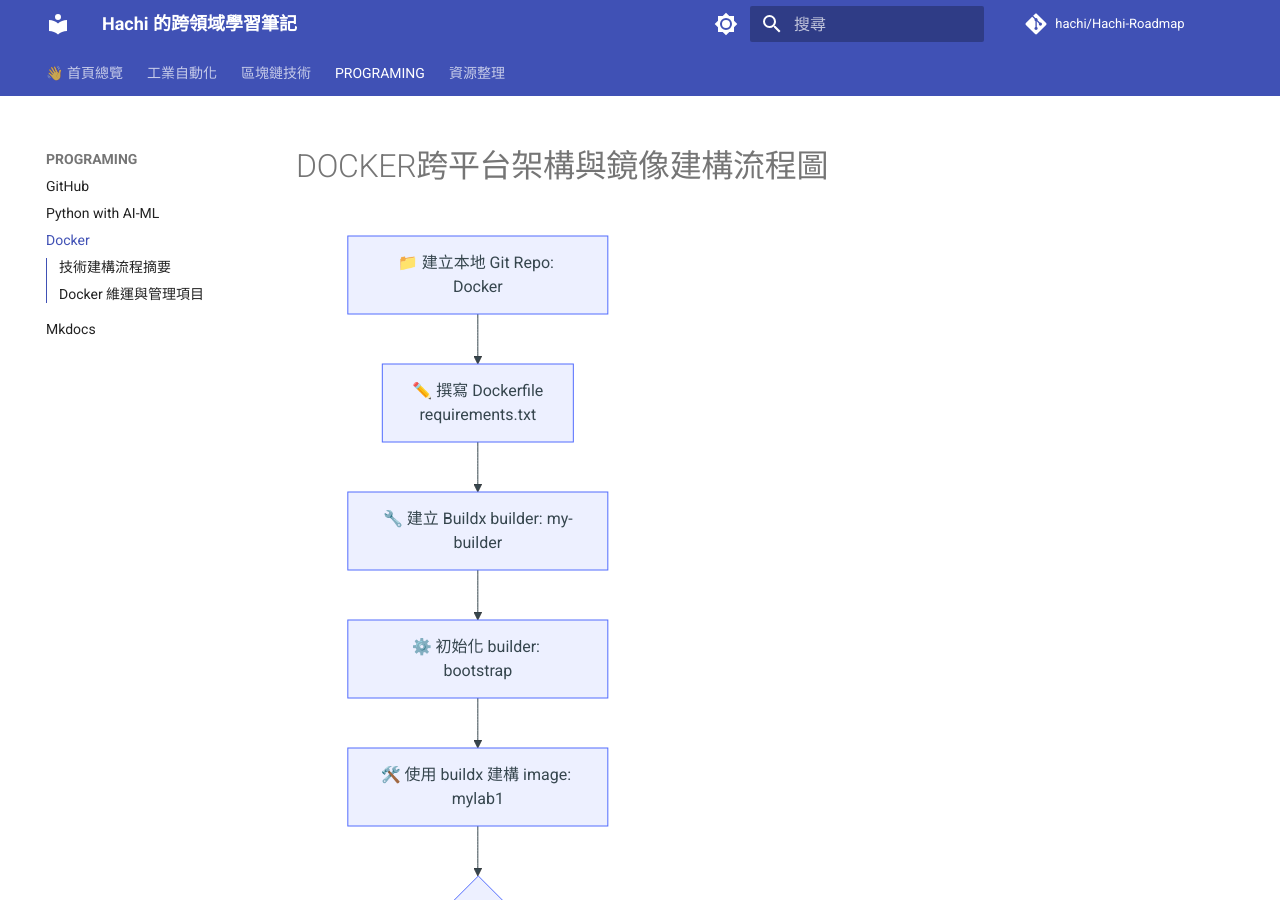
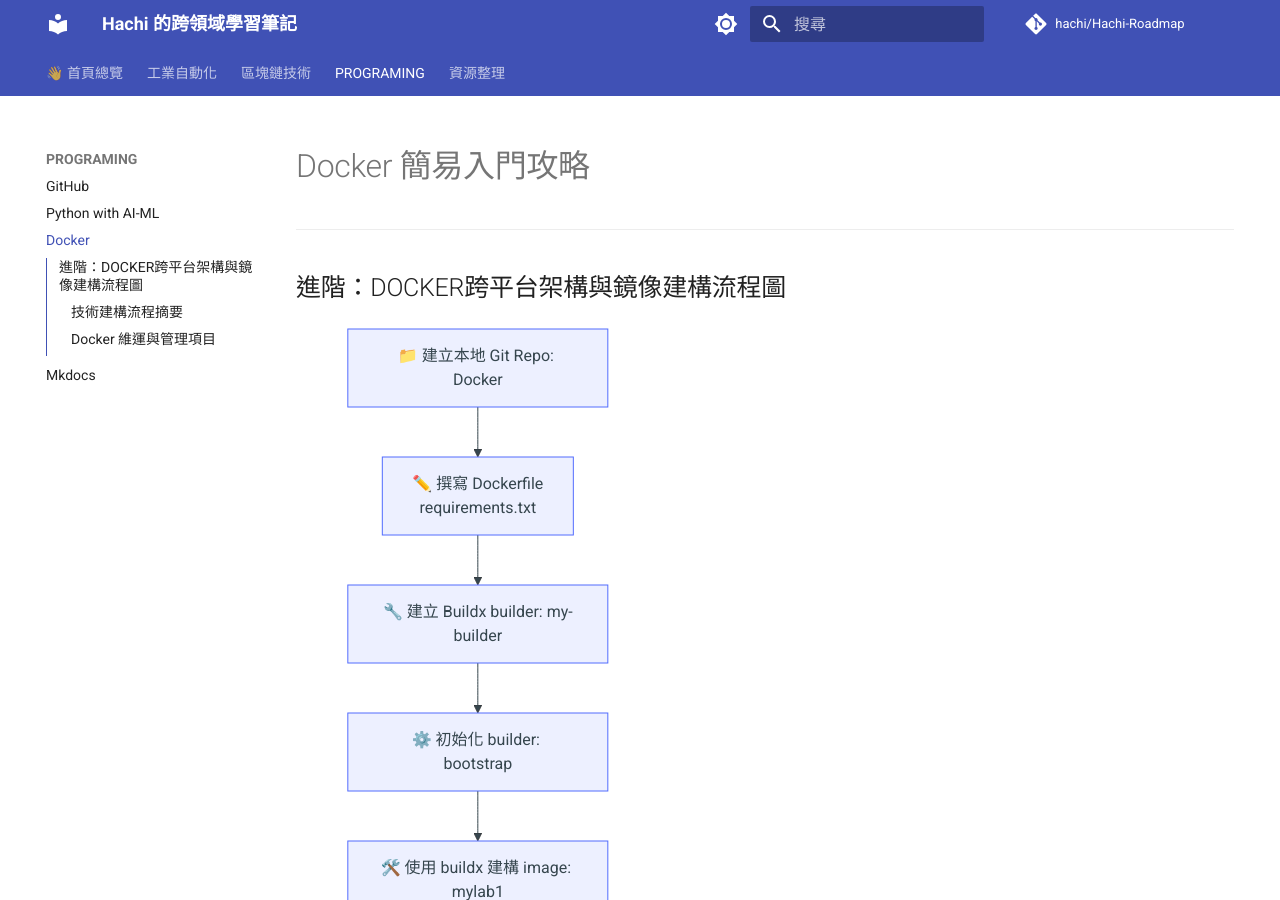
Before and after one commit to HachiTsai/DCS-learning, an MkDocs documentation site: the page built from docs/Programing/docker.md, in a window 1280 px wide and 900 px high. Built offline with MkDocs 1.6.1 and Material for MkDocs 9.7.7, drawn with Linux system fonts in a browser that asks for light colours; comment, search, counter and statistics services are not loaded.

````diff
--- a/docs/Programing/docker.md
+++ b/docs/Programing/docker.md
@@ -1,4 +1,8 @@
-# DOCKER跨平台架構與鏡像建構流程圖
+# Docker 簡易入門攻略
+
+---
+
+## 進階：DOCKER跨平台架構與鏡像建構流程圖
 
 ```mermaid
 flowchart TD
@@ -14,7 +18,7 @@
         H --> I[🚀 推送 Image 至 hachitsai/mylab1]
 ```
 
-## 技術建構流程摘要
+### 技術建構流程摘要
 
 | 節點 | 指令／動作                                                                                                         | 說明／用途                              |
 |------|--------------------------------------------------------------------------------------------------------------------|-----------------------------------------|
@@ -28,7 +32,7 @@
 | H    | `docker login`                                                                                                    | 登入 Docker Hub                         |
 | I    | `docker push hachitsai/mylab1:latest` 或建構時直接 `--push`                                                       | 發佈 Image 到 Docker Hub                |
 
-## Docker 維運與管理項目
+### Docker 維運與管理項目
 
 | 類型    | 指令／動作                         | 用途說明                             |
 |---------|------------------------------------|--------------------------------------|
````
Also changed, not shown: 1 other file.
